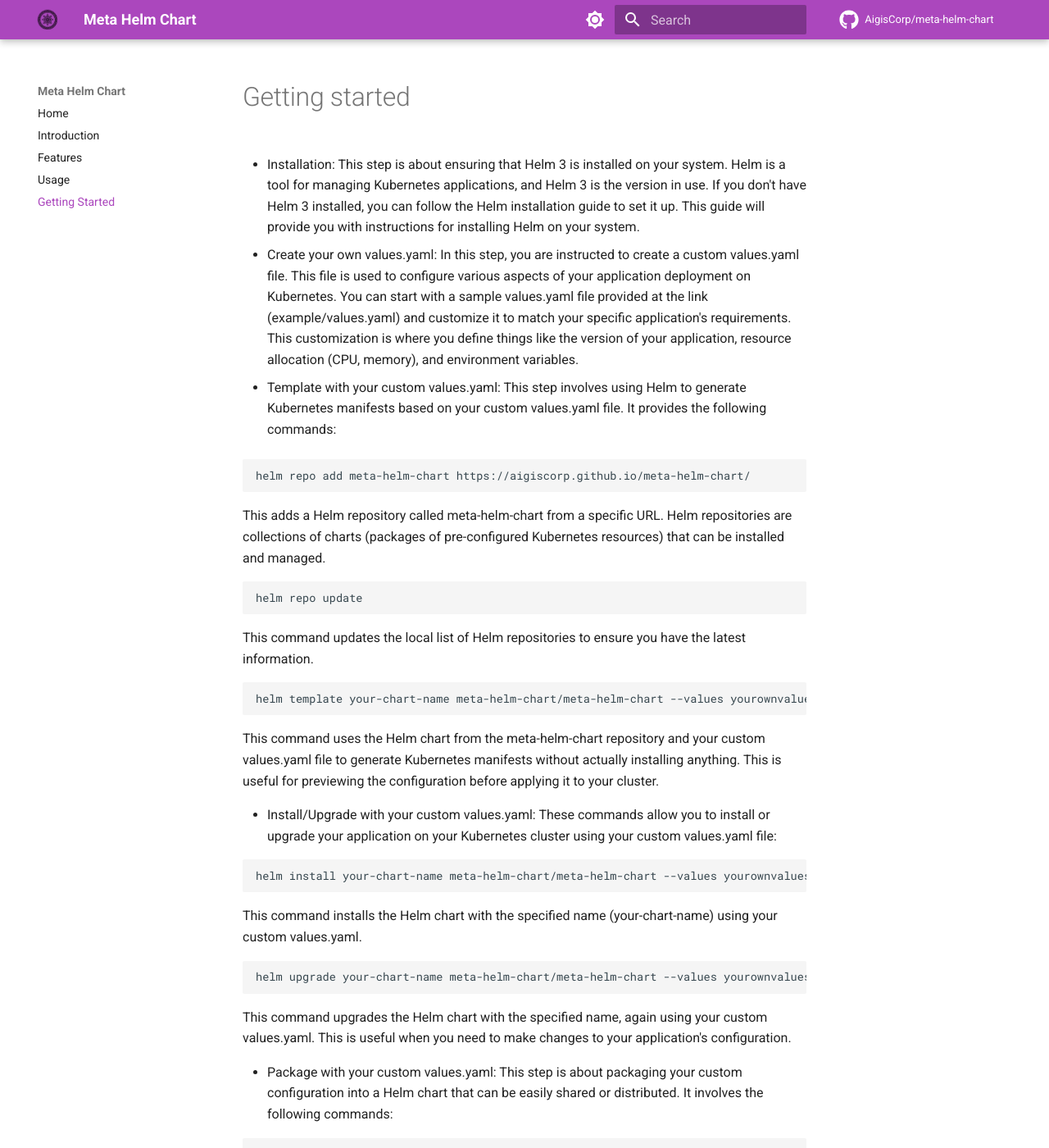
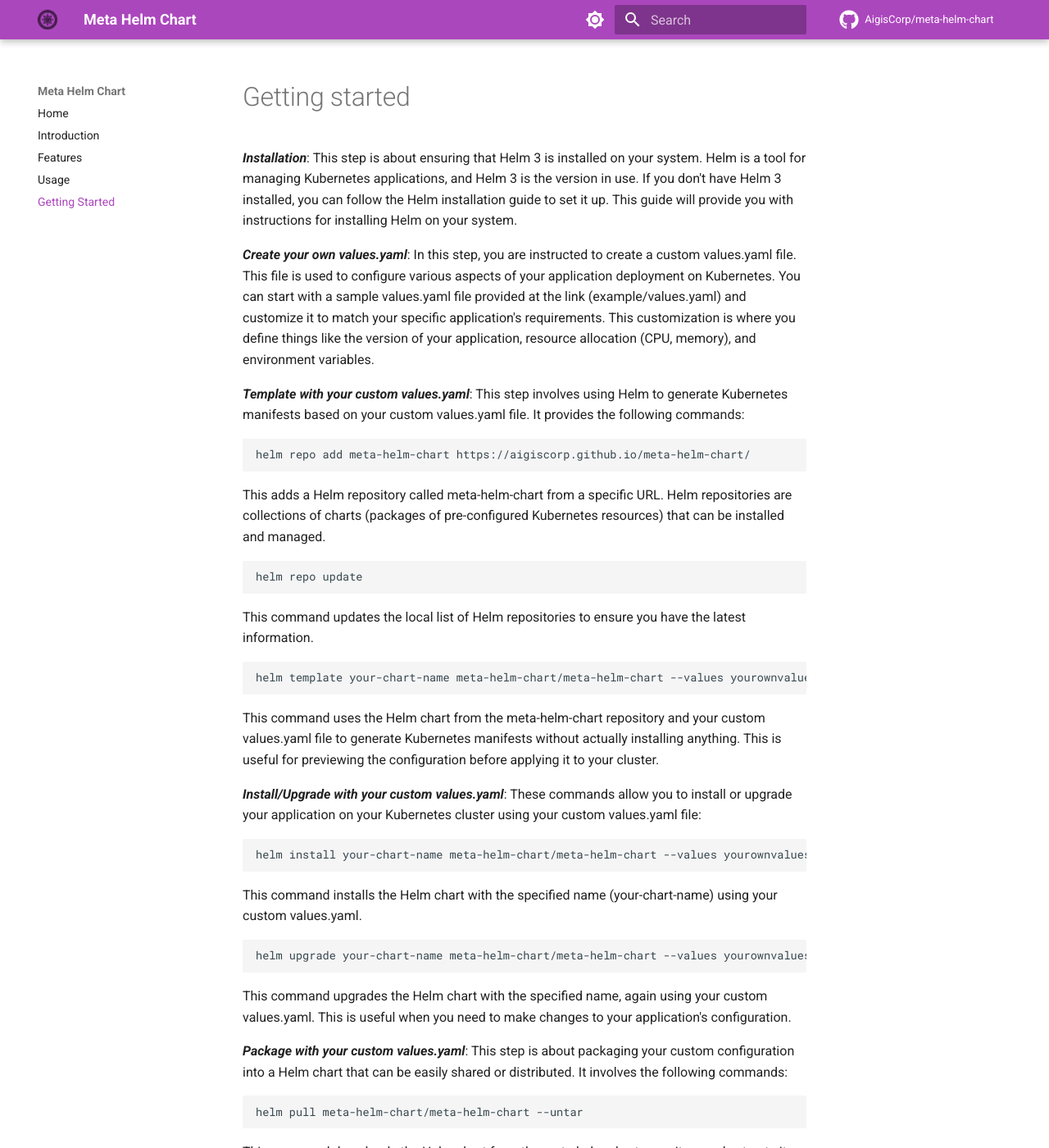
Before and after one commit to AigisCorp/meta-helm-chart, an MkDocs documentation site: the page built from docs/sections/getting-started.md, in a window 1280 px wide and 1400 px high. Shown: the whole window at 82% size. Built offline with MkDocs 1.6.1 and Material for MkDocs 9.7.7, drawn with Linux system fonts in a browser that asks for light colours.

````diff
--- a/docs/sections/getting-started.md
+++ b/docs/sections/getting-started.md
@@ -24,7 +24,7 @@ helm template your-chart-name meta-helm-chart/meta-helm-chart --values yourownva
 
 This command uses the Helm chart from the meta-helm-chart repository and your custom values.yaml file to generate Kubernetes manifests without actually installing anything. This is useful for previewing the configuration before applying it to your cluster.
 
-- Install/Upgrade with your custom values.yaml: These commands allow you to install or upgrade your application on your Kubernetes cluster using your custom values.yaml file:
+**_Install/Upgrade with your custom values.yaml_**: These commands allow you to install or upgrade your application on your Kubernetes cluster using your custom values.yaml file:
 
 ```sh
 helm install your-chart-name meta-helm-chart/meta-helm-chart --values yourownvalues.yaml
@@ -38,7 +38,7 @@ helm upgrade your-chart-name meta-helm-chart/meta-helm-chart --values yourownval
 
 This command upgrades the Helm chart with the specified name, again using your custom values.yaml. This is useful when you need to make changes to your application's configuration.
 
-- Package with your custom values.yaml: This step is about packaging your custom configuration into a Helm chart that can be easily shared or distributed. It involves the following commands:
+**_Package with your custom values.yaml_**: This step is about packaging your custom configuration into a Helm chart that can be easily shared or distributed. It involves the following commands:
 
 ```sh
 helm pull meta-helm-chart/meta-helm-chart --untar
--- a/mkdocs.yml
+++ b/mkdocs.yml
@@ -16,7 +16,7 @@ plugins:
 theme:
   name: material
   logo: assets/meta-helm-chart_logo.png
-  favicon: assets/meta-helm-chart_logo.png
+  favicon: assets/favicon.ico
   palette:
     # Palette toggle for light mode
     - scheme: default
````
Also changed, not shown: other parts of docs/sections/getting-started.md (+3 -3 lines), README.md (+5 -52 lines), docs/assets/favicon.ico (added).
